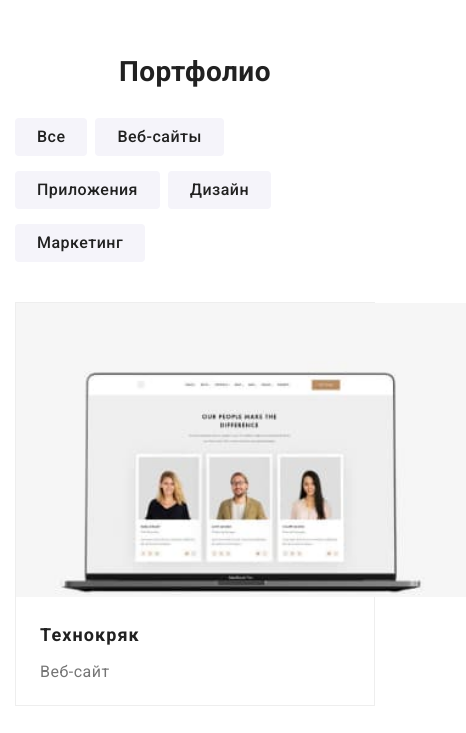
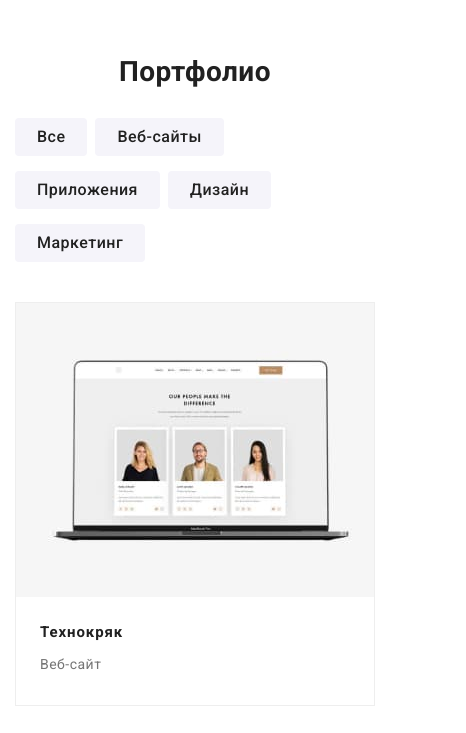
Before and after one commit to Sir-Jimbo/goit-markup-hw-08, a plain HTML site: page portfolio.html in a window 390 px wide. Shown: the part 66-799 px from the top of the page, 466 px wide, since content can reach past the window. Drawn offline with nearby package versions, Linux system fonts and the light colour scheme.

Commit message:
style-fix-360px

```diff
--- a/sass/components/footer/_form-footer.scss
+++ b/sass/components/footer/_form-footer.scss
@@ -24,6 +24,10 @@
   color: rgba(255, 255, 255, 0.6);
   background-color: transparent;
 
+  @media screen and (min-width: 768px) {
+    width: 450px;
+  }
+
   @media screen and (min-width: 1200px) {
     @include typedisplay(inline-flex);
     width: 358px;
--- a/sass/components/portfolio/_projects.scss
+++ b/sass/components/portfolio/_projects.scss
@@ -19,7 +19,7 @@
   }
 
   position: relative;
-  max-width: 450px;
+  width: 100%;
   height: 404px;
   margin-bottom: 30px;
   border: 1px solid $border-projects-color;
@@ -64,11 +64,12 @@
 .project-img {
   position: relative;
   @include typedisplay($display);
-  width: 450px;
+  width: 100%;
   height: 294px;
   overflow: hidden;
   background-repeat: no-repeat;
   background-size: cover;
+
   @media screen and (min-width: 768px) {
     width: 354px;
     height: 294px;
@@ -131,6 +132,9 @@
   font-size: 18px;
   line-height: 2;
   letter-spacing: 0.06em;
+  @media screen and (max-width: 479px) {
+    font-size: 15px;
+  }
 }
 .projects-filter {
   margin-top: 0;
@@ -139,4 +143,7 @@
   color: $main-text-color;
   font-size: 16px;
   line-height: 1.87;
+  @media screen and (max-width: 479px) {
+    font-size: 14px;
+  }
 }
```
Also changed, not shown: css/main.css, css/main.min.css, 2 other files.
